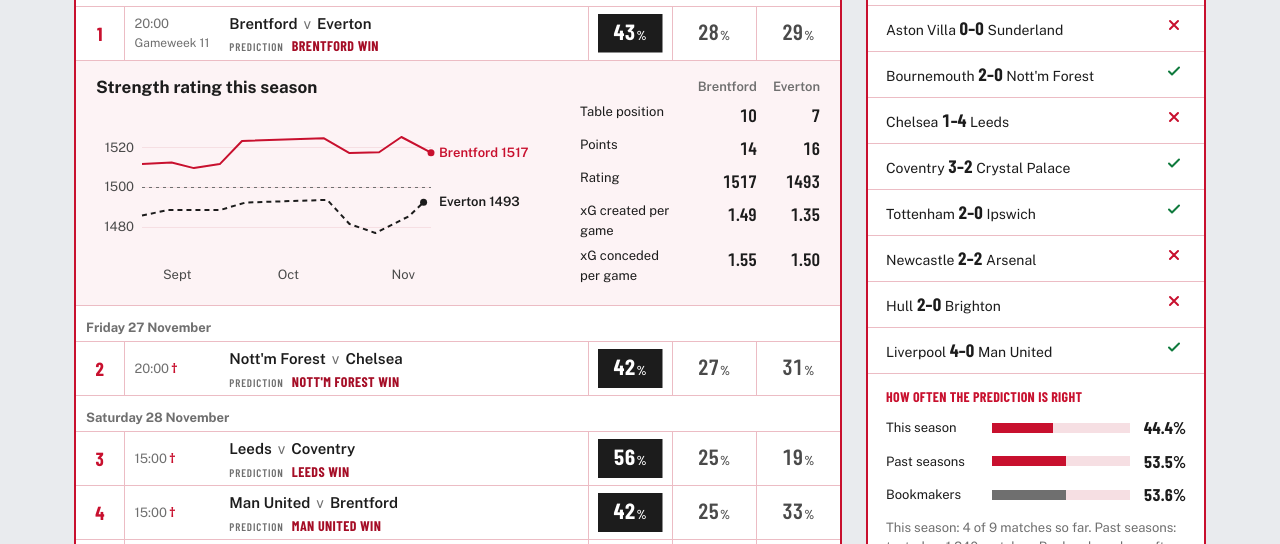
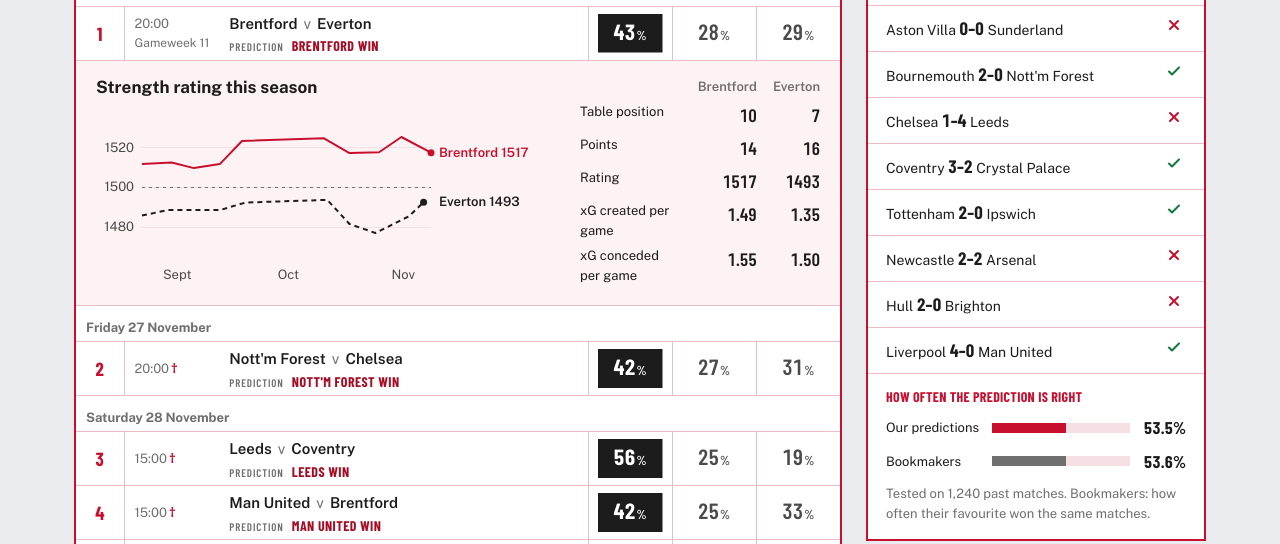
Before and after one commit to RiteshPokharel/prem-predictor, a plain HTML site: page site/index.html in a window 1280 px wide. Shown: the part 256-800 px from the top of the page. Drawn offline with Linux system fonts and the light colour scheme.

Commit message:
Colour key swatches on How it works; accuracy card shows predictions vs bookmakers only

```diff
--- a/site/index.html
+++ b/site/index.html
@@ -88,6 +88,8 @@
   h2 { font: 700 22px/1.1 var(--cond); text-transform: uppercase; color: var(--red); margin: 0; }
   h3 { font: 700 17px/1.2 var(--text); margin: 0; }
   .lede { color: var(--ink-2); margin: 0; }
+  .sw { display: inline-block; width: 10px; height: 10px; border-radius: 50%; margin: 0 6px 0 0; vertical-align: -1px; }
+  .sw ~ .sw { margin-left: 10px; }
   .legend { display: flex; align-items: center; gap: 10px; margin: 0; font: 600 20px/1.2 var(--cond); color: var(--ink); letter-spacing: 0.01em; }
   .ring-key { width: 26px; height: 18px; border: 2px solid var(--red); border-radius: 50%; flex: none; }
 
@@ -382,7 +384,7 @@
       <div style="padding:14px 20px 18px">
         <h3 class="chart-title">Picks correct</h3><div id="model-chart-acc"></div>
         <h3 class="chart-title">Log loss, lower is better</h3><div id="model-chart-ll"></div>
-        <p class="chart-note">Red: this model. Black: bookmakers. Each test retrained the model week by week on earlier matches only.</p>
+        <p class="chart-note"><span class="sw" style="background:var(--red)"></span>This model <span class="sw" style="background:var(--ink)"></span>Bookmakers<br>Each test retrained the model week by week on earlier matches only.</p>
       </div>
     </aside>
     </div>
@@ -534,7 +536,6 @@ function renderStub() {
   const latestWeek = weekOf(lastDates[lastDates.length - 1]);
   const last = rec.filter(r => weekOf(r.date) === latestWeek);
   const hits = last.filter(r => r.correct).length;
-  const all = rec.filter(r => r.correct).length;
   stub.append(
     el("div", { class: "stub-head" },
       el("h2", { text: "Last round" }),
@@ -545,10 +546,9 @@ function renderStub() {
     el("div", { class: "stub-section" },
       el("h3", { text: "How often the prediction is right" }),
       el("div", { class: "bench" },
-        ...benchRow("This season", all / rec.length, false),
-        ...benchRow("Past seasons", 0.535, false),
+        ...benchRow("Our predictions", 0.535, false),
         ...benchRow("Bookmakers", 0.536, true)),
-      el("p", { text: `This season: ${all} of ${rec.length} matches so far. Past seasons: tested on 1,240 matches. Bookmakers: how often their favourite won.` })));
+      el("p", { text: "Tested on 1,240 past matches. Bookmakers: how often their favourite won the same matches." })));
 }
 
 function benchRow(label, v, dim) {
```
Also changed, not shown: site/template.html (+5 -5 lines).
